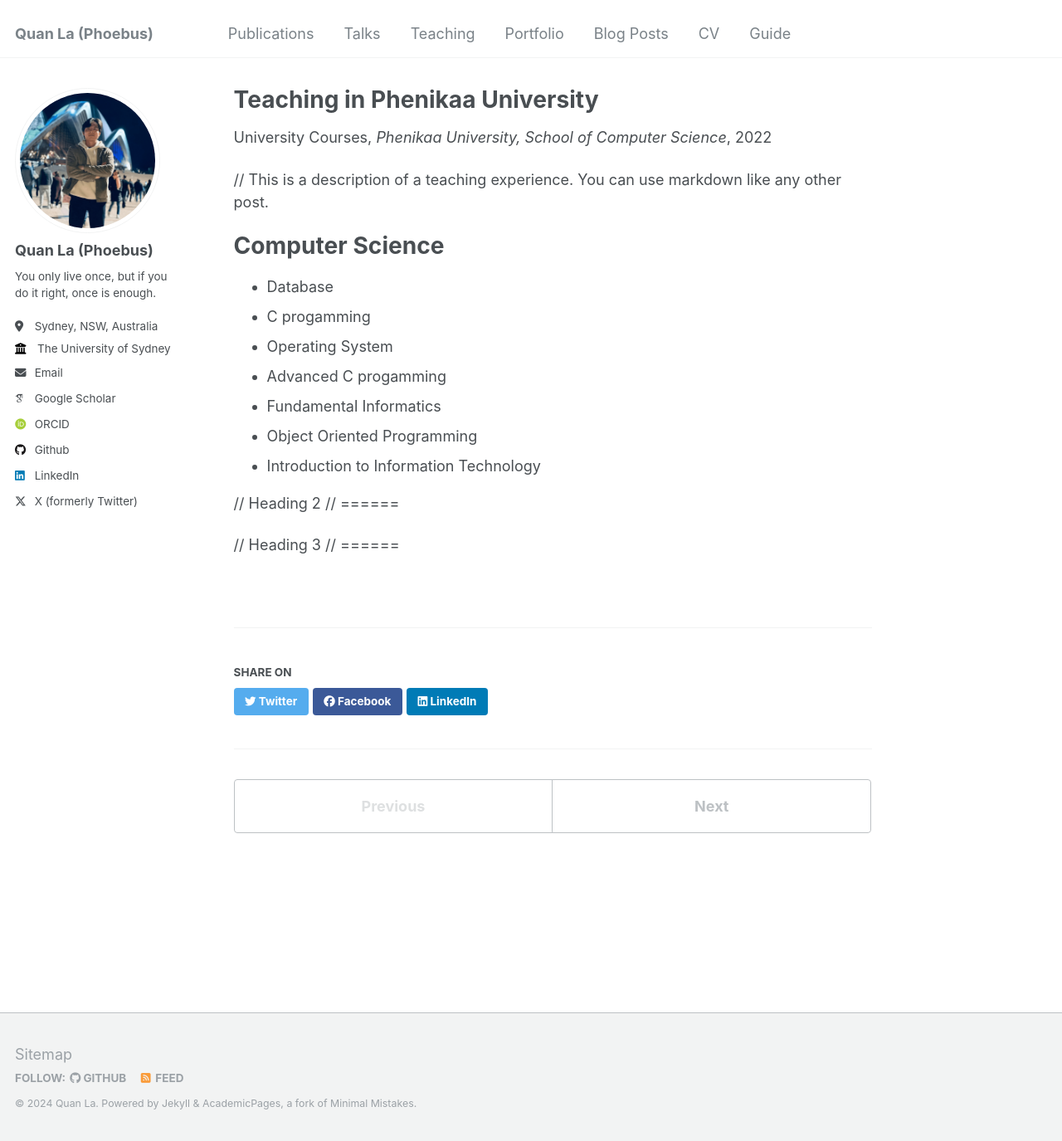
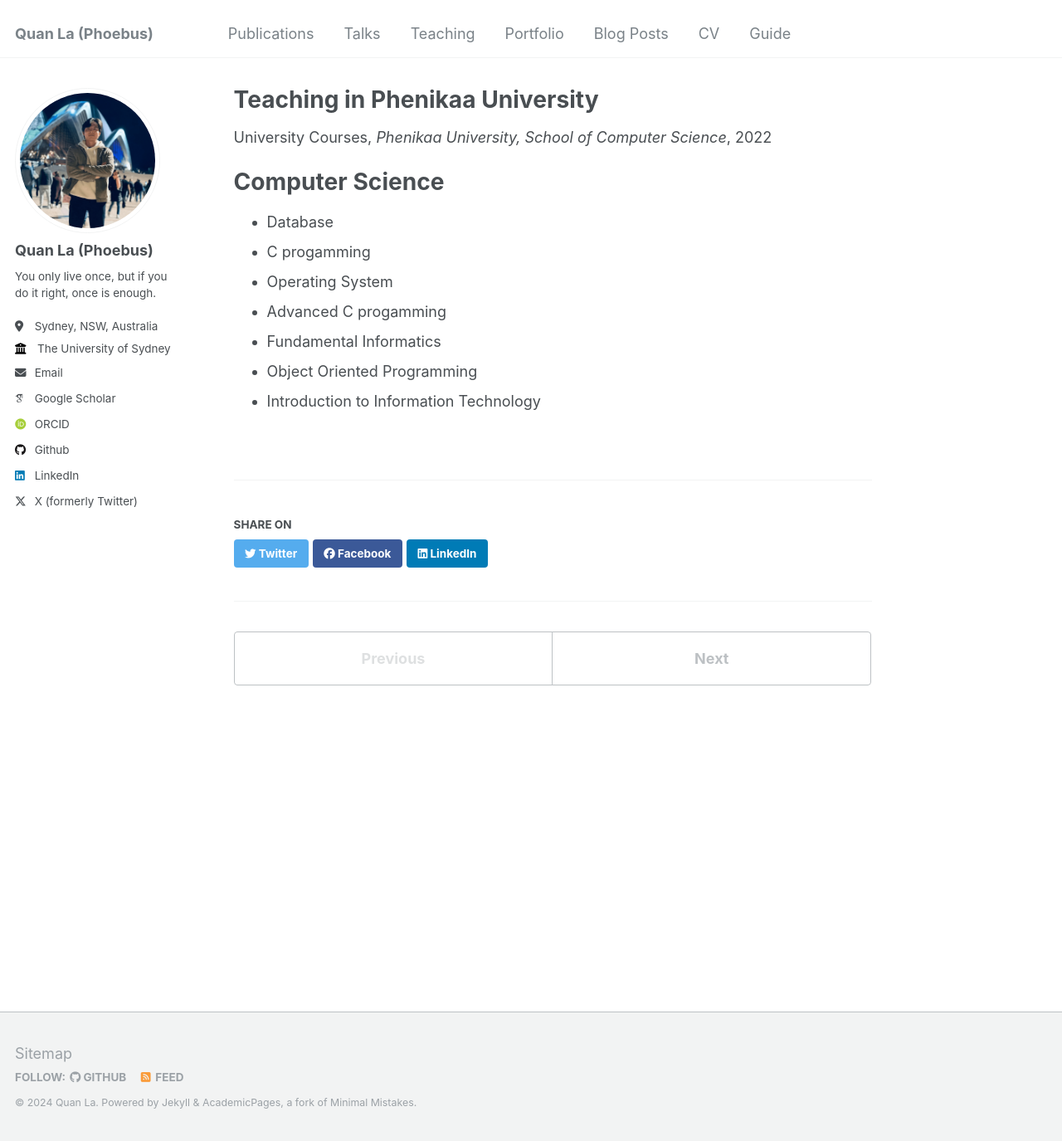
Before and after one commit to lavanquan/lavanquan.github.io, a Jekyll site: the page built from _teaching/2022-phenikaa-university.md, in a window 1280 px wide and 1375 px high. Shown: the whole window at 83% size. Built offline with Jekyll 4.4.1, drawn with Linux system fonts in a browser that asks for light colours; some web fonts are replaced.

Commit message:
Update 2022-phenikaa-university.md

```diff
--- a/_teaching/2022-phenikaa-university.md
+++ b/_teaching/2022-phenikaa-university.md
@@ -8,8 +8,6 @@ date: 2022-05-31
 location: "Hanoi, Vietnam"
 ---
 
-// This is a description of a teaching experience. You can use markdown like any other post.
-
 Computer Science
 ======
 - Database
@@ -19,9 +17,3 @@ Computer Science
 - Fundamental Informatics
 - Object Oriented Programming
 - Introduction to Information Technology
-
-// Heading 2
-// ======
-
-// Heading 3
-// ======
```
